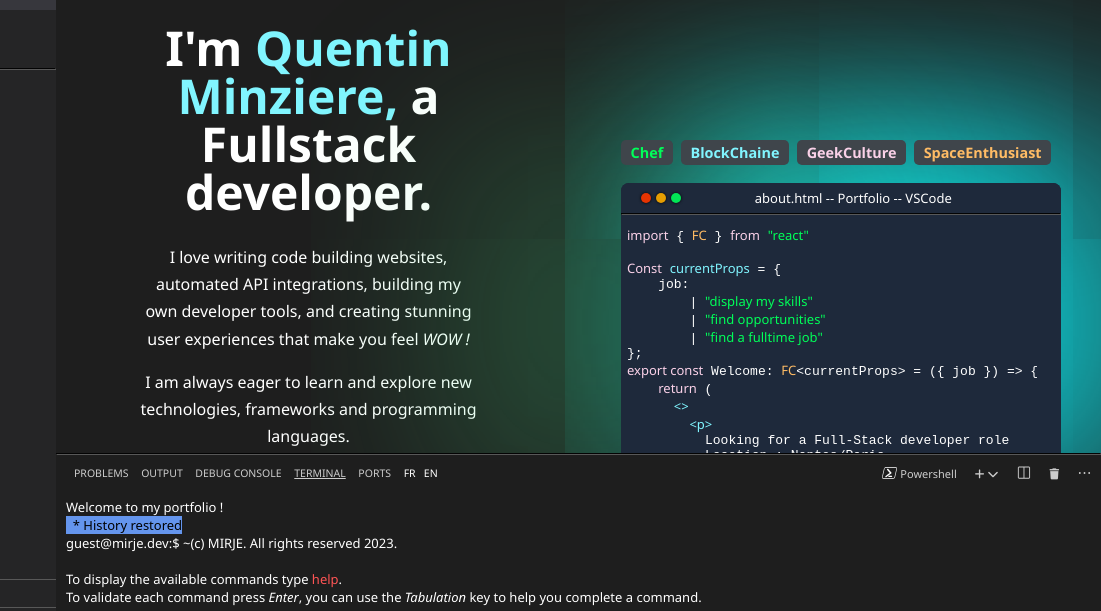
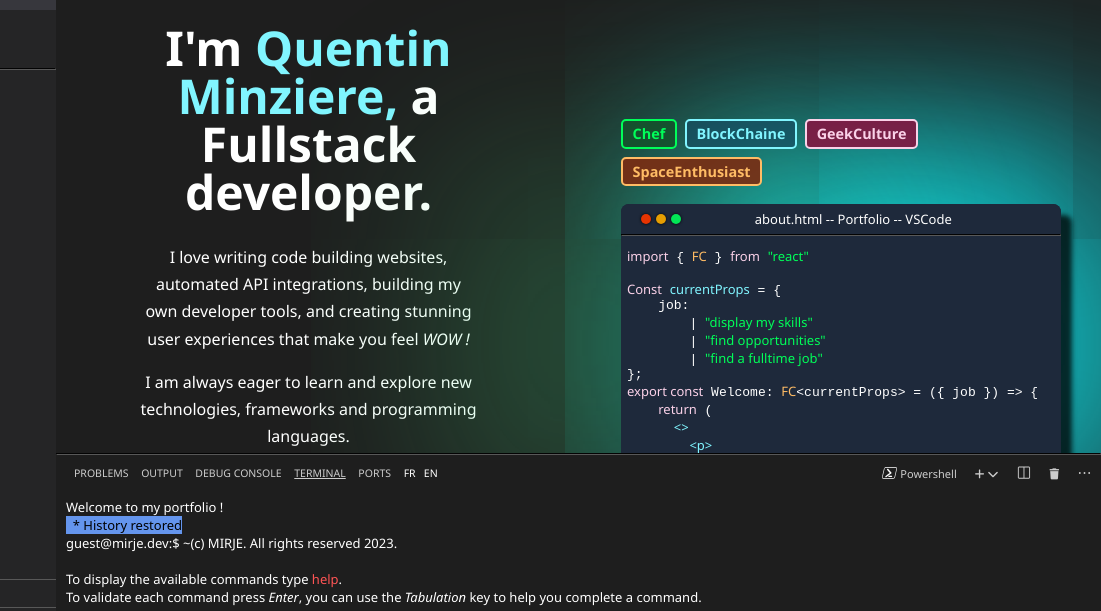
Before and after one commit to declick/VsCode, a plain HTML site: page index.html in a window 1280 px wide. Shown: the part 113-724 px from the top of the page, 179-1280 px from the left. Drawn offline with Linux system fonts and the light colour scheme.

Commit message:
update home

```diff
--- a/css/style.css
+++ b/css/style.css
@@ -1485,7 +1485,7 @@ display: none;
   background: rgb(30, 41, 59);
   border-radius: 8px;
   overflow: hidden;
-  box-shadow: rgba(72, 247, 142, 0.22) -180px -51px 200px 0px,
+  box-shadow: 11px 11px 5px 0px rgba(0,0,0,0.75), rgba(72, 247, 142, 0.22) -180px -51px 200px 0px,
   rgb(12, 247, 255) 64px -50px 200px 0px;
 
 
@@ -2168,25 +2168,33 @@ padding: 0.5rem 0.5rem;
   font-size: 0.9em;
 }
 .skills__skill-home1{
-  color:rgb(0, 255, 89);
+  color: rgb(0, 255, 89);
+  background: rgba(20,83,45,.9);
+  border: 2px solid;
 }
 .home1{
   color:rgb(0, 255, 89);
   }
 .skills__skill-home2{
 color:rgb(129, 245, 255);
+background: rgba(22,78,99,.7);
+border: 2px solid;
 }
 .home2{
   color:rgb(129, 245, 255);
 }
 .skills__skill-home3{
   color: rgb(250, 209, 232);
+  background:rgba(131,24,67,.9);
+border: 2px solid;
   }
   .home3{
     color: rgb(250, 209, 232);
   }
   .skills__skill-home4{
     color: rgb(255, 188, 101);
+    background: rgba(124,45,18,.9);
+border: 2px solid;
      }
      .home4{
       color: rgb(255, 188, 101);
--- a/index.html
+++ b/index.html
@@ -382,7 +382,7 @@
         <ul class="side-header-botton-menu">
             <li id="profileIcon">
                 <div id="profileFrame" >
-                    <div id="profileText" ><span class="red">import</span> myPortrai ...
+                    <div id="profileText" data-tooltip="Themes"><span class="red">import</span> myPortrai ...
                     </div>
                     <img id="profileImage" alt="Quentin Minziere" >
                     <i class="fa fa-user-circle" ></i>
```
